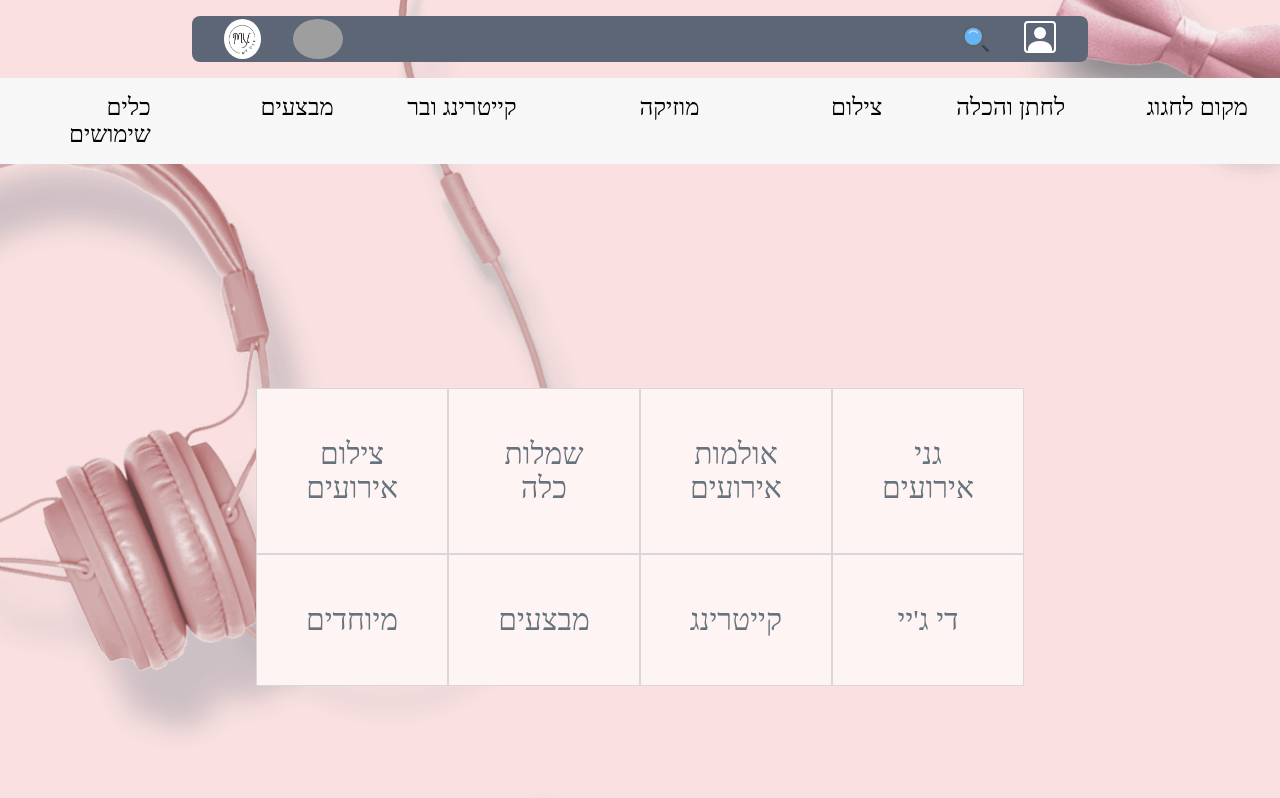
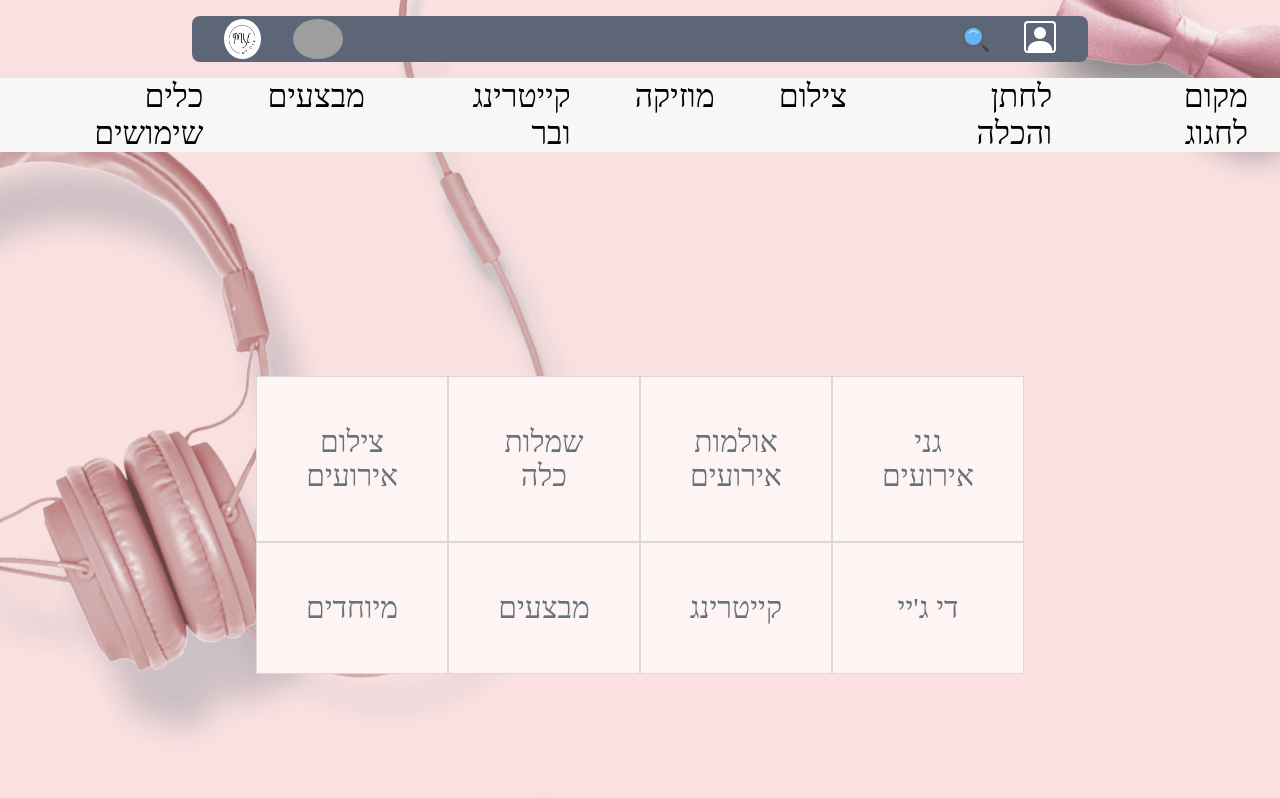
Before and after one commit to amitAsher22/clientWedding, a React (Create React App) app: page / in a window 1280 px wide. Shown: the top 798 px of the page. Built offline with nearby package versions, Linux system fonts and the light colour scheme; grey boxes are pictures that could not be loaded.

Commit message:
create navbar

```diff
--- a/src/components/navBar/Navbar.js
+++ b/src/components/navBar/Navbar.js
@@ -154,32 +154,36 @@ const ContainerNavBar = styled.div`
   justify-content: center;
   position: sticky;
   z-index: 1;
+  top: 3.5rem;
 `;
 
 const DropDownMenu = styled.div`
   display: none;
   position: absolute;
   background-color: #f9f9f9;
-  min-width: 100px;
   box-shadow: 0px 8px 16px 0px rgba(0, 0, 0, 0, 2);
-  padding: 12px 16px;
-  z-index: 1;
+
+  width: 100%;
+  background-color: white;
+  font-size: 100%;
+  text-aline: center;
 `;
 
 const SubDivNavBar = styled.div`
   position: relative;
   display: inline-block;
-  width: 100%;
-  padding: 1rem 2rem;
+  padding: 0px 2rem;
+  text-aline: center;
 
   &:hover {
     display: block;
     > div {
       display: block;
+      width: 100%;
     }
   }
 `;
 
 const NameCategoryNavBar = styled.span`
-  font-size: 1.5rem;
+  font-size: 2rem;
 `;
```
